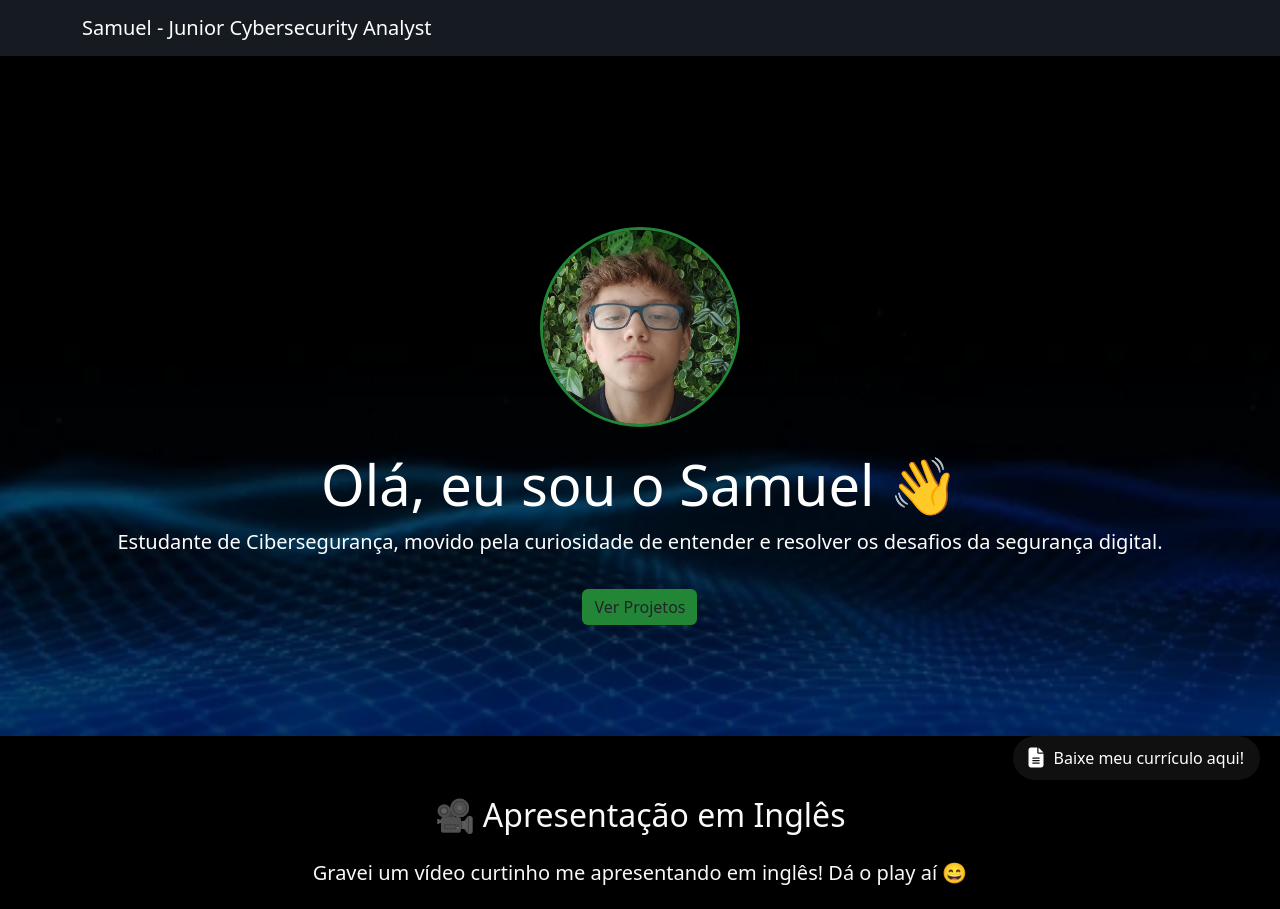
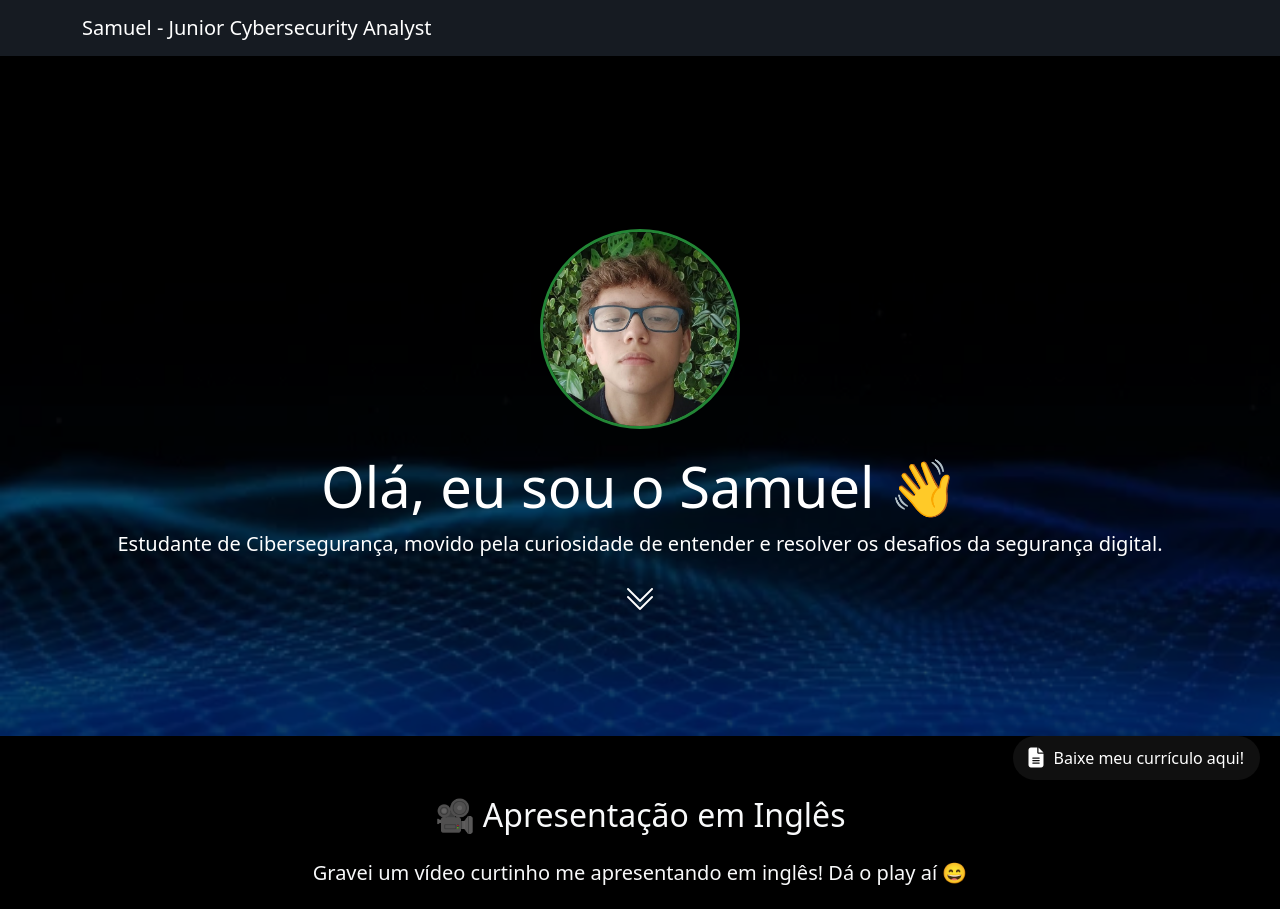
Before and after one commit to samuelfox30/samuelfox30.github.io, a plain HTML site: page index.html in a window 1280 px wide. Shown: the top 909 px of the page. Drawn offline with nearby package versions, Linux system fonts and the light colour scheme.

Commit message:
adicao_seta

```diff
--- a/index.html
+++ b/index.html
@@ -6,6 +6,8 @@
   <title>Meu Portfólio - Cibersegurança</title>
   <link href="https://cdn.jsdelivr.net/npm/bootstrap@5.3.5/dist/css/bootstrap.min.css" rel="stylesheet">
   <link rel="stylesheet" href="https://cdnjs.cloudflare.com/ajax/libs/font-awesome/6.5.0/css/all.min.css">
+  <link href="https://cdn.jsdelivr.net/npm/bootstrap-icons@1.10.5/font/bootstrap-icons.css" rel="stylesheet">
+
 
   <style>
     body {
@@ -26,7 +28,7 @@
       background-color: #2ea043;
     }
 
-    /*HEROE*/
+    /*------------------------ HEROE ------------------------*/
     .hero-section {
         position: relative;
         height: 85vh; /* um pouco menor */
@@ -52,6 +54,23 @@
         object-fit: cover;
         border: 3px solid #238636;
     }
+    /*Animação heroe*/
+    .scroll-down-arrow {
+    font-size: 2rem;
+    color: #fff;
+    animation: float 2s infinite;
+    text-decoration: none;
+    }
+
+    @keyframes float {
+    0% { transform: translateY(0); opacity: 0.8; }
+    50% { transform: translateY(8px); opacity: 1; }
+    100% { transform: translateY(0); opacity: 0.8; }
+    }
+
+
+
+
 
     /*parte brilhante sobre-mim*/
     .glow-box {
@@ -66,7 +85,8 @@
     }
 
 
-    /* --------- OUTROS -------*/
+
+    /* --------- BOTAO CURRICULO -------*/
 .cv-btn {
   position: fixed;
   bottom: 20px;
@@ -125,7 +145,12 @@
       <div>
         <h1 class="display-4">Olá, eu sou o Samuel 👋</h1>
         <p class="lead">Estudante de Cibersegurança, <b>movido pela curiosidade</b> de entender e resolver os desafios da segurança digital.</p>
-          <a href="#projetos" class="btn btn-custom mt-3">Ver Projetos</a>
+
+        <!-- Seta animada -->
+        <span href="" class="scroll-down-arrow mt-4">
+          <i class="bi bi-chevron-double-down"></i>
+        </span>
+
       </div>
     </div>
   </div>
```
Lines whose indentation alone changed are shown as unchanged.
